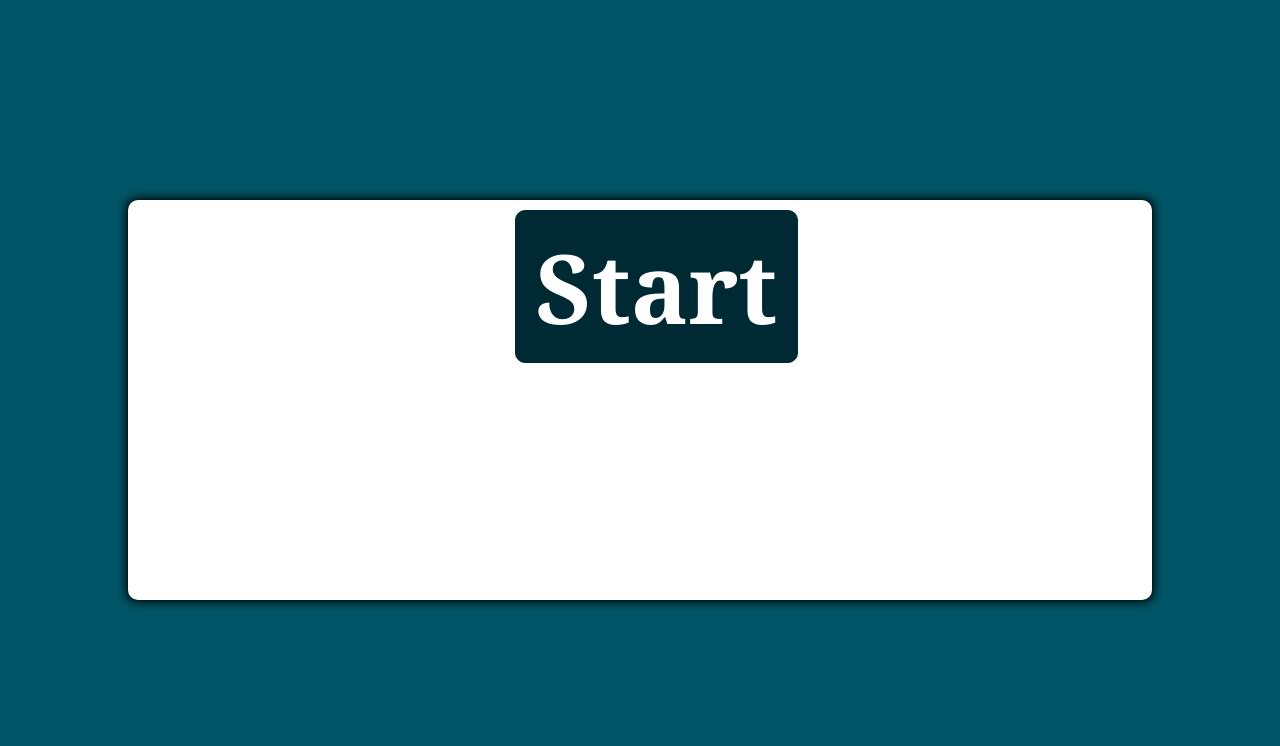
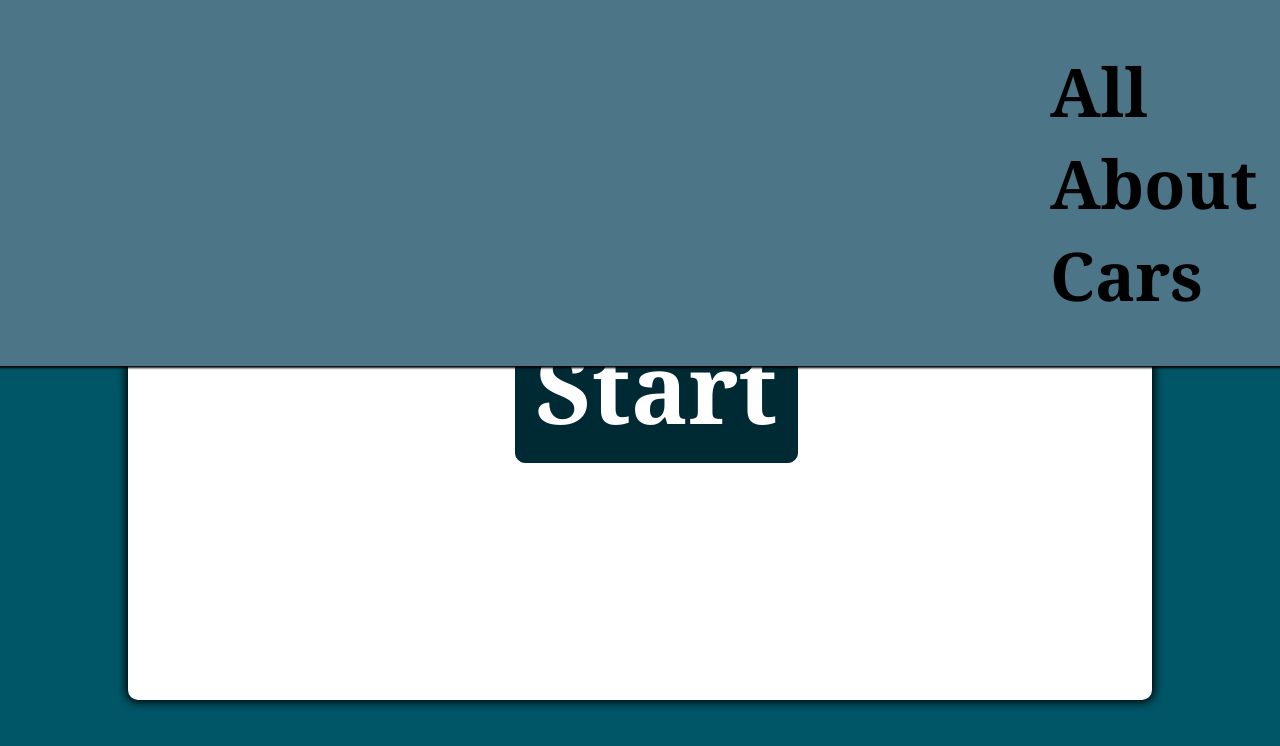
Before and after one commit to Code-Institute-Submissions/Vaugert-AllAboutCars_MayResub, a plain HTML site: page index.html in a window 1280 px wide. Drawn offline with Linux system fonts and the light colour scheme.

Commit message:
add header and style to header

```diff
--- a/index.html
+++ b/index.html
@@ -9,6 +9,9 @@
     <title>AllAboutCars</title>
 </head>
 <body>
+    <header id="quiz-name" >
+        <h1>All About Cars</h1>
+    </header>
 
     <div class="main-container">
         <div id="question-container" class="hide">
--- a/style.css
+++ b/style.css
@@ -1,3 +1,5 @@
+
+
 * {
     box-sizing: border-box;
     font-family: Georgia, 'Times New Roman', Times, serif;
@@ -16,11 +18,22 @@ body {
     display: flex;
     width: 100vw;
     height: 100vh;
-    justify-content: center;
-    align-items: center;
+
     background-color: hsl(var(--hue),100% , 20%);
 }
 
+#quiz-name {
+    font-family: Oswald;
+    font-size: 2.1rem;
+    margin : 0 auto;
+    background-color: rgb(76, 117, 136);
+    padding-left: 1050px;
+    box-shadow: 0 0 2px 2px;
+    color: black;
+    position: fixed;
+    width: 100%;
+
+}
 
 
 body.correct {
@@ -35,6 +48,8 @@ body.wrong {
     width: 1200px;
     max-width: 80%;
     height: 50%;
+    margin: 0 auto;
+    margin-top: 300px;
     background-color: white;
     border-radius: 10px;
     padding: 10px;
@@ -104,11 +119,14 @@ body.wrong {
 
 
 
+
+
 }
 
 #question {
-    font-size: 3rem;
-    padding-bottom: 100px;
+    font-size: 2rem;
+    padding-bottom: 80px;
+
 }
 
 .controls {
```
